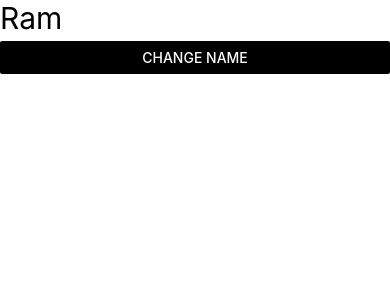
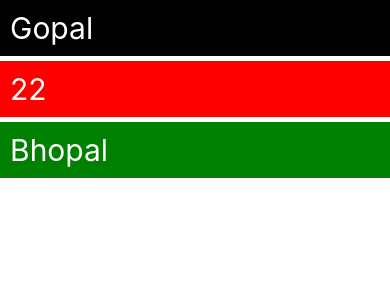
Before and after one commit to gopalkushwah/React-Native, a React Native app: screen / in a window 390 px wide. Shown: the top 300 px of the page. Built offline with nearby package versions, Linux system fonts and the light colour scheme.

Commit message:
Props in react native

```diff
--- a/App.tsx
+++ b/App.tsx
@@ -15,7 +15,7 @@ import User from "./components/User";
   return(
     <SafeAreaView>
       <View >
-        <User/>
+        <User name="Gopal" age={22} address="Bhopal"/>
       </View>
     </SafeAreaView>
   )
--- a/components/User.tsx
+++ b/components/User.tsx
@@ -1,51 +1,62 @@
 import React, { useState } from 'react'
-import { Button, Text, View } from 'react-native';
+import { Button, Text, View, StyleSheet } from 'react-native';
 import Contacts from './Contacts';
 {/*
-     "state" refers to a fundamental concept that represents the data that a component can maintain and manage throughout its lifecycle.
-      A component's state is used to store and track information that can change over time and affect how the component renders and behaves.
-      State is one of the key factors that make React Native applications dynamic and responsive.
+    "props" is short for "properties," and it is a mechanism for passing data from a parent component to a child component.
+    Props allow you to transmit information and configuration to child components, which they can then use to render content, handle user interactions, or perform various tasks.
+    Props are a fundamental concept in React and React Native, and they play a key role in building modular and reusable components.
 
+        Here are some important aspects of props in React Native:
 
-        Local Component State:
-                State is a local feature of a component.
-                Each component can have its own state, and it's not shared with other components.
-                This means that changes to the state of one component don't affect the state of another component.
+        Data Passing:
+                Props are used to pass data from a parent component to a child component.
+                This data can include variables, objects, functions, and other values.
 
-        Mutable:
-                State is mutable, which means you can update it within a component.
-                React Native provides a function called setState that allows you to update the state and trigger re-renders.
+        Immutable:
+                Props are read-only and cannot be modified by the child component.
+                They are meant for one-way communication from parent to child.
 
-        Reactive:
-                When the state of a component changes, React Native automatically re-renders the component to reflect the new state.
-                This is what allows for dynamic and interactive user interfaces.
+        Dynamic Rendering:
+                Props are often used to make components more dynamic.
+                By passing different props, you can control how a child component renders and behaves.
 
-        Initialization:
-                You typically initialize state in a component's constructor or using a class property.
-                In functional components, you use the useState hook to manage state.
-
-        Use Cases:
-                State is commonly used to manage variables like user input, application data, component visibility, and other dynamic information.
-                For example, you can use state to handle form input, control the visibility of modals or pop-ups, or manage application data fetched from an API.
+        Customization:
+                You can customize the behavior and appearance of a component by adjusting the props passed to it.
 */}
 
-const User = () => {
-
-    const [name,setName] = useState("Ram");
-    const [btnColor,setBtnColor] = useState("black");
-    const handleName = () =>{
-        name === "Ram" ? setName("Satyam") : setName("Ram");
-        name === "Ram" ? setBtnColor("red") : setBtnColor("black");
-    }
+const User = (props) : JSX.Element => {
     return (
         <View >
-            <Text
-            style={{
+            <Text style={{
+                color: 'white',
                 fontSize : 30,
-                marginBottom : 5
+                alignItems :'center',
+                padding : 10,
+                marginBottom : 5,
+                backgroundColor : 'black'
             }}>
-                {name}</Text>
-            <Button title='Change Name' color={btnColor} onPress={handleName}></Button>
+                {props.name}
+            </Text>
+            <Text style={{
+                color: 'white',
+                fontSize : 30,
+                alignItems :'center',
+                padding : 10,
+                marginBottom : 5,
+                backgroundColor : 'red'
+            }}>
+                {props.age}
+            </Text>
+            <Text style={{
+                color: 'white',
+                fontSize : 30,
+                alignItems :'center',
+                padding : 10,
+                marginBottom : 5,
+                backgroundColor : 'green'
+            }}>
+                {props.address}
+            </Text>
         </View>
     )
 }
```
